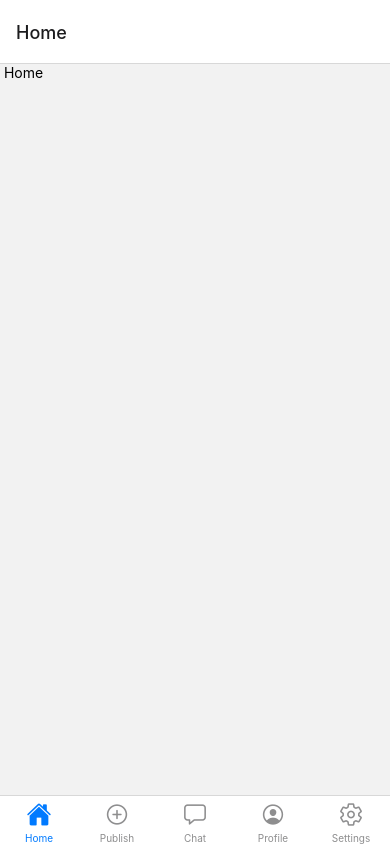
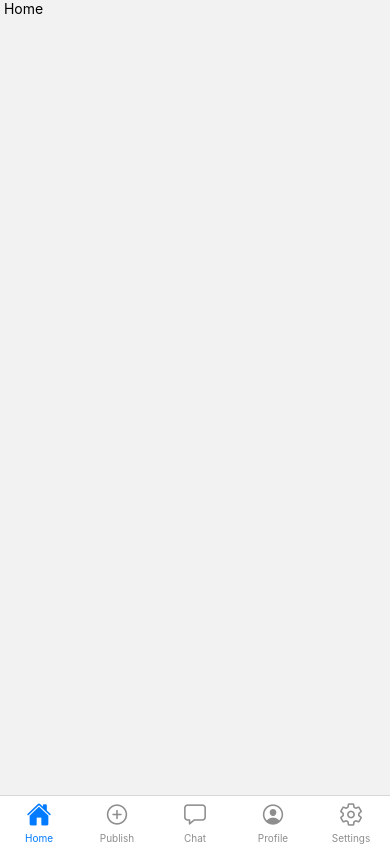
Before and after one commit to Barros313/BookSwap-Expo, a React Native app: screen / in a window 390 px wide. Built offline with nearby package versions, Linux system fonts and the light colour scheme.

Commit message:
Changed header display from navigation bar to hidden

```diff
--- a/App.js
+++ b/App.js
@@ -20,7 +20,9 @@ export default function App() {
 
       <NavigationContainer>
 
-        <Tab.Navigator>
+        <Tab.Navigator screenOptions={{
+          headerShown: false
+        }}>
           <Tab.Screen
           name="Home"
           component={Home}
```
